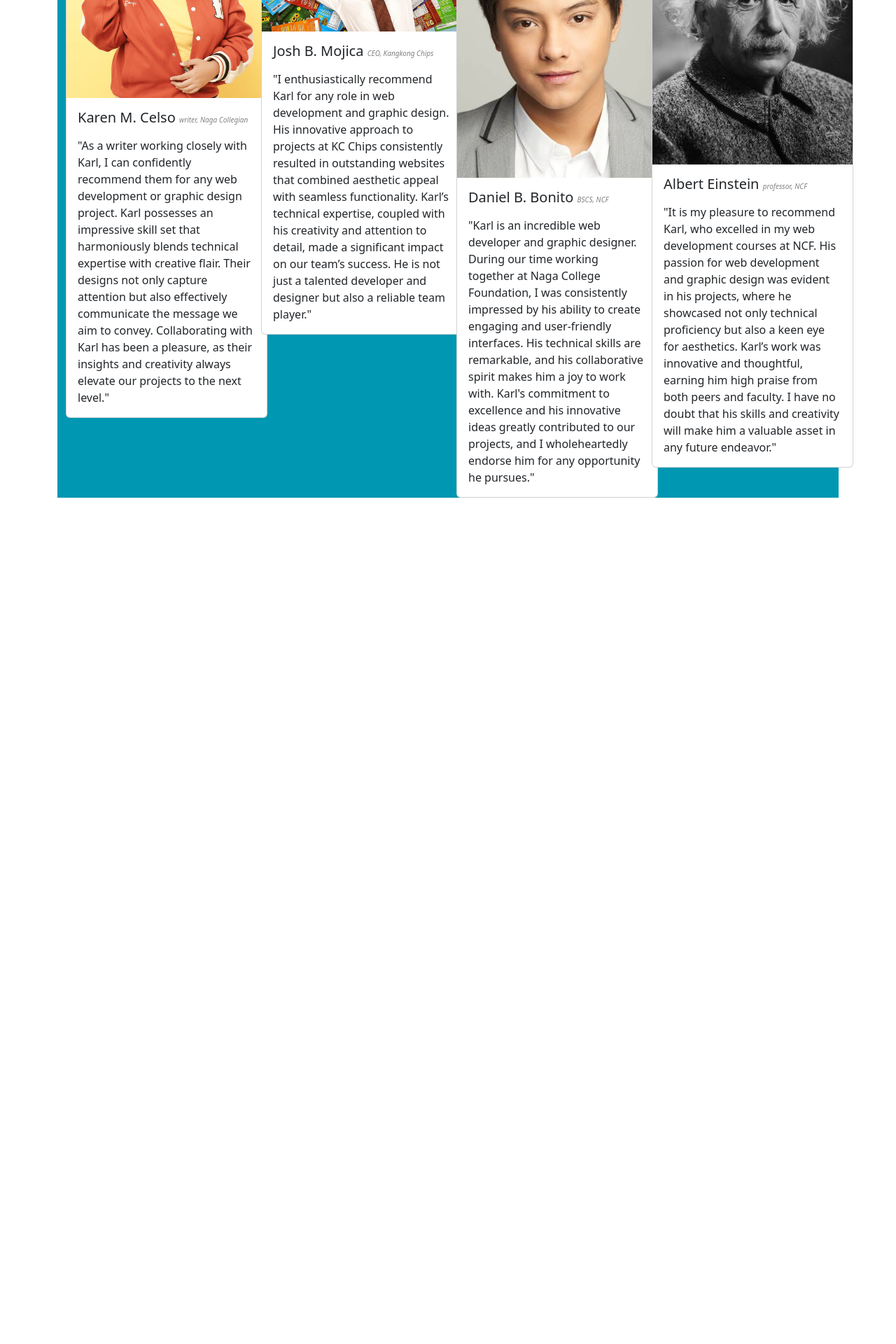
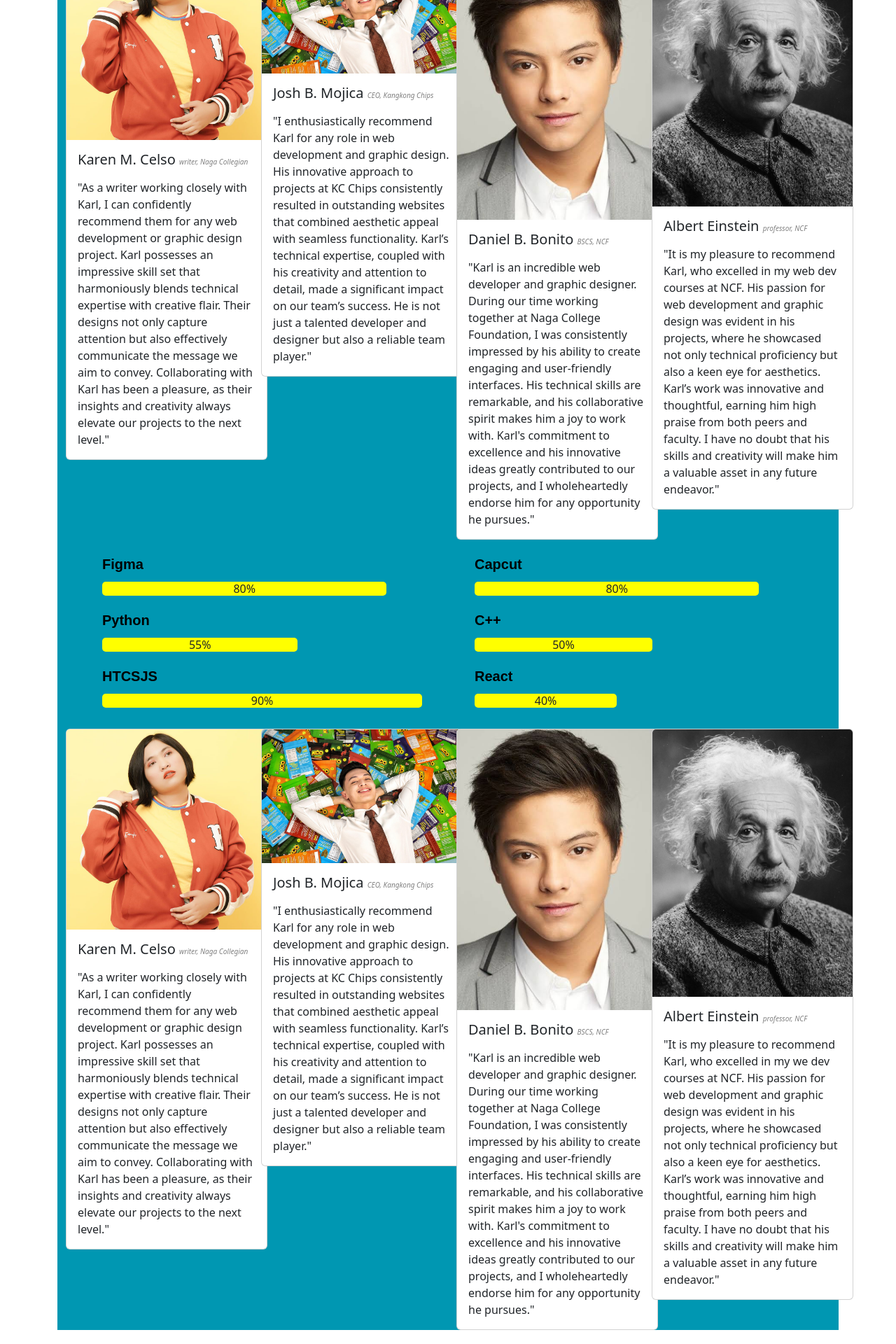
Before and after one commit to karlyyy-rgbw/sKyv, a React (Vite) app: page /home in a window 1280 px wide. Shown: the part 543-2463 px from the top of the page at 70% size. Before the commit the page ends 1800 px from the top, so only its background shows below. Built offline with nearby package versions, Linux system fonts and the light colour scheme; a web font is replaced by a local one.

Commit message:
edit serve

```diff
--- a/src/Home.jsx
+++ b/src/Home.jsx
@@ -1,10 +1,19 @@
 import './Home.css';
 import logo from '../my_imports/logo1.png';
 import cardImage from '../my_imports/Untitled design.png';
+import camera from '../my_imports/camera.svg';
+import pen from '../my_imports/pen.svg';
+import browserEdge from '../my_imports/browser-edge.svg';
+import lightningCharge from '../my_imports/lightning-charge-fill.svg';
+import controller from '../my_imports/controller.svg';
+import currencyBitcoin from '../my_imports/currency-bitcoin.svg';
+import activity from '../my_imports/activity.svg';
+import tree from '../my_imports/tree.svg';
 import yasImage from '../my_imports/yas.jpg';
 import joshImage from '../my_imports/404405060_3147742042186766_907126596061845650_n.jpg';
 import danielImage from '../my_imports/images.jpeg';
 import einsteinImage from '../my_imports/ff72b31e-b36b-4b0c-8821-2543572aff87_Albert+Einstein.webp';
+
 import Container from 'react-bootstrap/Container';
 import Nav from 'react-bootstrap/Nav';
 import Navbar from 'react-bootstrap/Navbar';
@@ -12,7 +21,6 @@ import { Link } from 'react-router-dom';
 import Card from 'react-bootstrap/Card';
 import Row from 'react-bootstrap/Row';
 import Col from 'react-bootstrap/Col';
-import ProgressBar from 'react-bootstrap/ProgressBar';
 import { motion } from 'framer-motion';
 
 function Home() {
@@ -24,7 +32,6 @@ function Home() {
     { skill: 'HTCSJS', value: 90 },
     { skill: 'React', value: 40 },
   ];
-
   return (
     <Container className="padding">
       <Container className="bluebos" style={{ width: '100%', maxWidth: '1200px', height: 'auto%' }}>
@@ -53,10 +60,19 @@ function Home() {
           </Col>
 
           <Col md={5}>
-            <Card.Img variant="top" src={cardImage} style={{width: '400px', height: '300px', borderRadius: '20px'}} />
+              <Card.Img variant="top" src={cardImage} style={{width:'20rem'}}/>
+
           </Col>
         </Row>
-
+        <Row>
+          <div className='Vio'>
+            <div>
+            <p className='ints'>
+              INTERESTS
+            </p>
+            </div>
+          </div>
+        </Row>
         <Row>
   <Col md={3}>
     <Card style={{ width: '18rem', marginTop: '10px' }}>
@@ -71,7 +87,6 @@ function Home() {
       </Card.Body>
     </Card>
   </Col>
-
   <Col md={3}>
     <Card style={{ width: '18rem', marginTop: '10px' }}>
       <Card.Img variant="top" src={joshImage} />
@@ -85,7 +100,6 @@ function Home() {
       </Card.Body>
     </Card>
   </Col>
-
   <Col md={3}>
     <Card style={{ width: '18rem', marginTop: '10px' }}>
       <Card.Img variant="top" src={danielImage} />
@@ -99,7 +113,6 @@ function Home() {
       </Card.Body>
     </Card>
   </Col>
-
   <Col md={3}>
     <Card style={{ width: '18rem', marginTop: '10px' }}>
       <Card.Img variant="top" src={einsteinImage} />
@@ -108,7 +121,71 @@ function Home() {
           <p>Albert Einstein <span className='karen2'>professor, NCF</span></p>
         </Card.Title>
         <Card.Text>
-                  "It is my pleasure to recommend Karl, who excelled in my web development courses at NCF. His passion for web development and graphic design was evident in his projects, where he showcased not only technical proficiency but also a keen eye for aesthetics. Karl’s work was innovative and thoughtful, earning him high praise from both peers and faculty. I have no doubt that his skills and creativity will make him a valuable asset in any future endeavor."
+          "It is my pleasure to recommend Karl, who excelled in my web dev courses at NCF. His passion for web development and graphic design was evident in his projects, where he showcased not only technical proficiency but also a keen eye for aesthetics. Karl’s work was innovative and thoughtful, earning him high praise from both peers and faculty. I have no doubt that his skills and creativity will make him a valuable asset in any future endeavor."
+        </Card.Text>
+      </Card.Body>
+    </Card>
+  </Col>
+</Row>
+        <Row style={{ marginLeft: '40px', marginTop: '20px' }}>
+  {progressData.map((skill) => (
+    <Col md={6} key={skill.skill} style={{ marginBottom: '20px' }}>
+      <div className='progress-bar-container'>
+        <p className='init'>{skill.skill}</p> {/* Added class 'init' */}
+        <motion.div
+  className='progress-bar yell'
+  initial={{ width: 0 }}
+  animate={{ width: `${skill.value}%` }}
+  transition={{ duration: 1 }}
+  style={{ backgroundColor: 'yellow', height: '20px', borderRadius: '5px' }} // Inline styling for yellow background
+>
+  <span className='progress-text'>{skill.value}%</span>
+</motion.div>
+      </div>
+    </Col>
+  ))}
+</Row>
+      <Row>
+        <Col md={3}>
+      <Card style={{ width: '18rem',marginTop:'10px'}}>
+      <Card.Img variant="top" src="../my_imports/yas.jpg" />
+      <Card.Body>
+        <Card.Title className='karen'><p>Karen M. Celso <span className='karen2'>writer, Naga Collegian</span></p></Card.Title>
+        <Card.Text>
+        "As a writer working closely with Karl, I can confidently recommend them for any web development or graphic design project. Karl possesses an impressive skill set that harmoniously blends technical expertise with creative flair. Their designs not only capture attention but also effectively communicate the message we aim to convey. Collaborating with Karl has been a pleasure, as their insights and creativity always elevate our projects to the next level."
+        </Card.Text>
+      </Card.Body>
+    </Card>
+    </Col>
+    <Col md={3}>
+      <Card style={{ width: '18rem',marginTop:'10px'}}>
+      <Card.Img variant="top" src="../my_imports/404405060_3147742042186766_907126596061845650_n.jpg" />
+      <Card.Body>
+      <Card.Title className='karen'><p>Josh B. Mojica <span className='karen2'>CEO, Kangkong Chips</span></p></Card.Title>
+        <Card.Text>
+        "I enthusiastically recommend Karl for any role in web development and graphic design. His innovative approach to projects at KC Chips consistently resulted in outstanding websites that combined aesthetic appeal with seamless functionality. Karl’s technical expertise, coupled with his creativity and attention to detail, made a significant impact on our team’s success. He is not just a talented developer and designer but also a reliable team player."
+        </Card.Text>
+      </Card.Body>
+    </Card>
+    </Col>
+    <Col md={3}>
+      <Card style={{ width: '18rem',marginTop:'10px'}}>
+      <Card.Img variant="top" src="../my_imports/images.jpeg" />
+      <Card.Body>
+      <Card.Title className='karen'><p>Daniel B. Bonito <span className='karen2'>BSCS, NCF</span></p></Card.Title>
+        <Card.Text>
+        "Karl is an incredible web developer and graphic designer. During our time working together at Naga College Foundation, I was consistently impressed by his ability to create engaging and user-friendly interfaces. His technical skills are remarkable, and his collaborative spirit makes him a joy to work with. Karl's commitment to excellence and his innovative ideas greatly contributed to our projects, and I wholeheartedly endorse him for any opportunity he pursues."
+        </Card.Text>
+      </Card.Body>
+    </Card>
+    </Col>
+    <Col md={3}>
+      <Card style={{ width: '18rem',marginTop:'10px'}}>
+      <Card.Img variant="top" src="../my_imports/ff72b31e-b36b-4b0c-8821-2543572aff87_Albert+Einstein.webp" />
+      <Card.Body>
+      <Card.Title className='karen'><p>Albert Einstein <span className='karen2'>professor, NCF</span></p></Card.Title>
+        <Card.Text>
+        "It is my pleasure to recommend Karl, who excelled in my we dev courses at NCF. His passion for web development and graphic design was evident in his projects, where he showcased not only technical proficiency but also a keen eye for aesthetics. Karl’s work was innovative and thoughtful, earning him high praise from both peers and faculty. I have no doubt that his skills and creativity will make him a valuable asset in any future endeavor."
         </Card.Text>
       </Card.Body>
     </Card>
```
Lines whose indentation alone changed are shown as unchanged.
